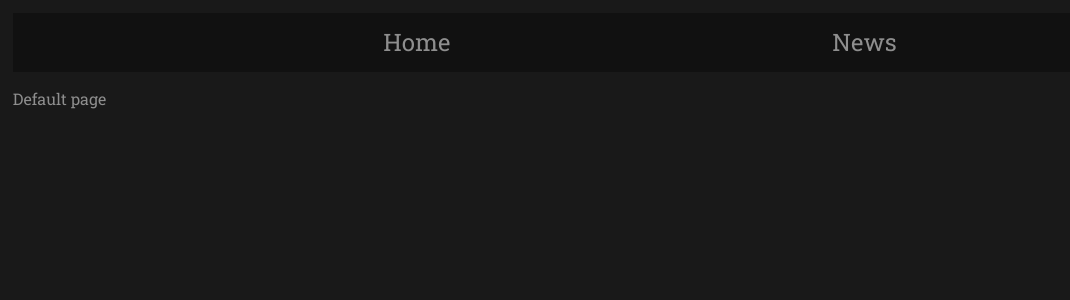
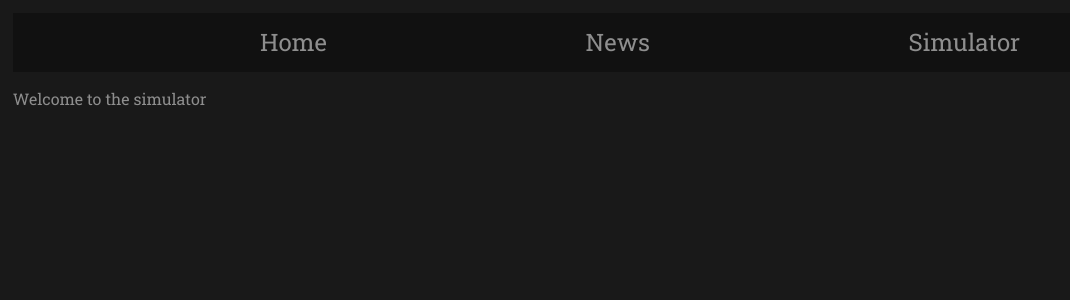
Before and after one commit to christophermarek/stocknewsanalyzer, a React (Create React App) app in the folder simulator/: page /simulator in a window 1280 px wide. Shown: the top 300 px of the page, without its empty margins (0-1070 px from the left). Built offline with nearby package versions, Linux system fonts and the light colour scheme; no server answers.

Commit message:
Simulator page

```diff
--- a/simulator/src/App.tsx
+++ b/simulator/src/App.tsx
@@ -12,6 +12,7 @@ import {
   Link,
   Switch
 } from "react-router-dom";
+import Simulator from "./simulator/Simulator";
 
 function App() {
 
@@ -40,11 +41,15 @@ function App() {
           <nav className="navBar">
             <Link className={"navBtn" + (selectedNavItem == "home" ? (" navItemSelected") : (""))} onClick={() => navBtnClicked("home")} to="/">Home</Link>
             <Link className={"navBtn" + (selectedNavItem == "news" ? (" navItemSelected") : (""))} onClick={() => navBtnClicked("news")} to="/news">News</Link>
+            <Link className={"navBtn" + (selectedNavItem == "simulator" ? (" navItemSelected") : (""))} onClick={() => navBtnClicked("simulator")} to="/simulator">Simulator</Link>
           </nav>
 
           <Switch>
             <Route path="/news">
               <News bnnmarketcallObject={ bnnmarketcalls }/>
+            </Route>
+            <Route path="/simulator">
+              <Simulator />
             </Route>
             <Route path="/">
               <Default />
--- a/simulator/src/news.css
+++ b/simulator/src/news.css
@@ -7,6 +7,10 @@
 .News{
     display: flex;
     flex-direction: column;
+}
+
+.Article{
+    padding-top: 1%;
 }
 
 .bnnmarketcallitemArticleButton{
--- a/simulator/src/news/News.tsx
+++ b/simulator/src/news/News.tsx
@@ -6,7 +6,6 @@ import BnnMarketCallItemComponent from "./bnnmarketcallItemComponent";
 function News( bnnmarketcallObject: bnnmarketcallObject ) {
 
   const [currentArticleViewing, setCurrentArticleViewing] = useState<string>("none")
-
   return (
     <div className="News">
       {currentArticleViewing == "none" ? (
--- a/simulator/src/news/bnnmarketcallItemComponent.tsx
+++ b/simulator/src/news/bnnmarketcallItemComponent.tsx
@@ -8,6 +8,7 @@ const BnnMarketCallItemComponent: React.FC<Props> = ({ bnnmarketcallItem, setCur
     setCurrentArticleViewing(bnnmarketcallItem.text);
   }
 
+
   return (
     <div className="bnnmarketcallitem">
       <div className="bnnmarketcallitemInfo">
@@ -15,6 +16,11 @@ const BnnMarketCallItemComponent: React.FC<Props> = ({ bnnmarketcallItem, setCur
         <p>Guest: {bnnmarketcallItem.guest}</p>
         <p>Focus: {bnnmarketcallItem.focus}</p>
         <p>Date: {bnnmarketcallItem.month + " " + bnnmarketcallItem.day}</p>
+        <ul>
+          {bnnmarketcallItem.picks.map((pick: any) => (
+            <li>{pick.name + " (Ticker:" + pick.ticker + ")"}</li>
+          ))}
+        </ul>
       </div>
       {bnnmarketcallItem.text != undefined ? (
         <button className="bnnmarketcallitemArticleButton"onClick={onClick}>View Article</button>
--- /dev/null
+++ b/simulator/src/simulator/Simulator.tsx
@@ -0,0 +1,17 @@
+import React, { useEffect, useState } from "react";
+
+type Props = simulatorProps
+
+const Simulator: React.FC<Props> = (  ) => {
+
+
+
+    return (
+        <div className="Simulator">
+            <p>Welcome to the simulator</p>
+        </div>
+    )
+}
+
+
+export default Simulator;
--- a/simulator/src/type.d.ts
+++ b/simulator/src/type.d.ts
@@ -10,6 +10,10 @@ interface bnnmarketcall {
   text: string
   createdAt?: string
   updatedAt?: string
+}
+
+interface simulatorProps{
+
 }
 
 interface bnnmarketcallObject {
```
